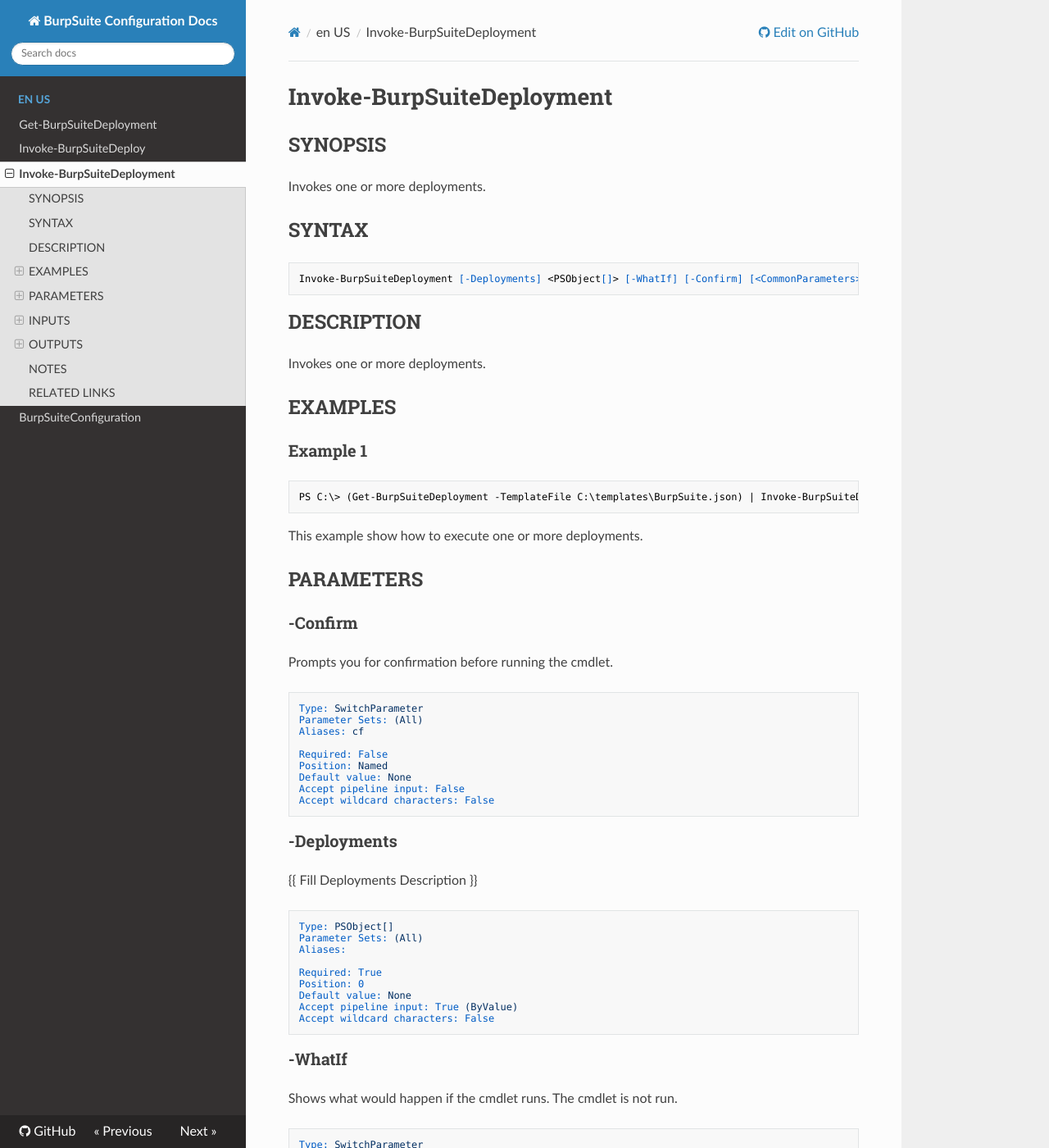
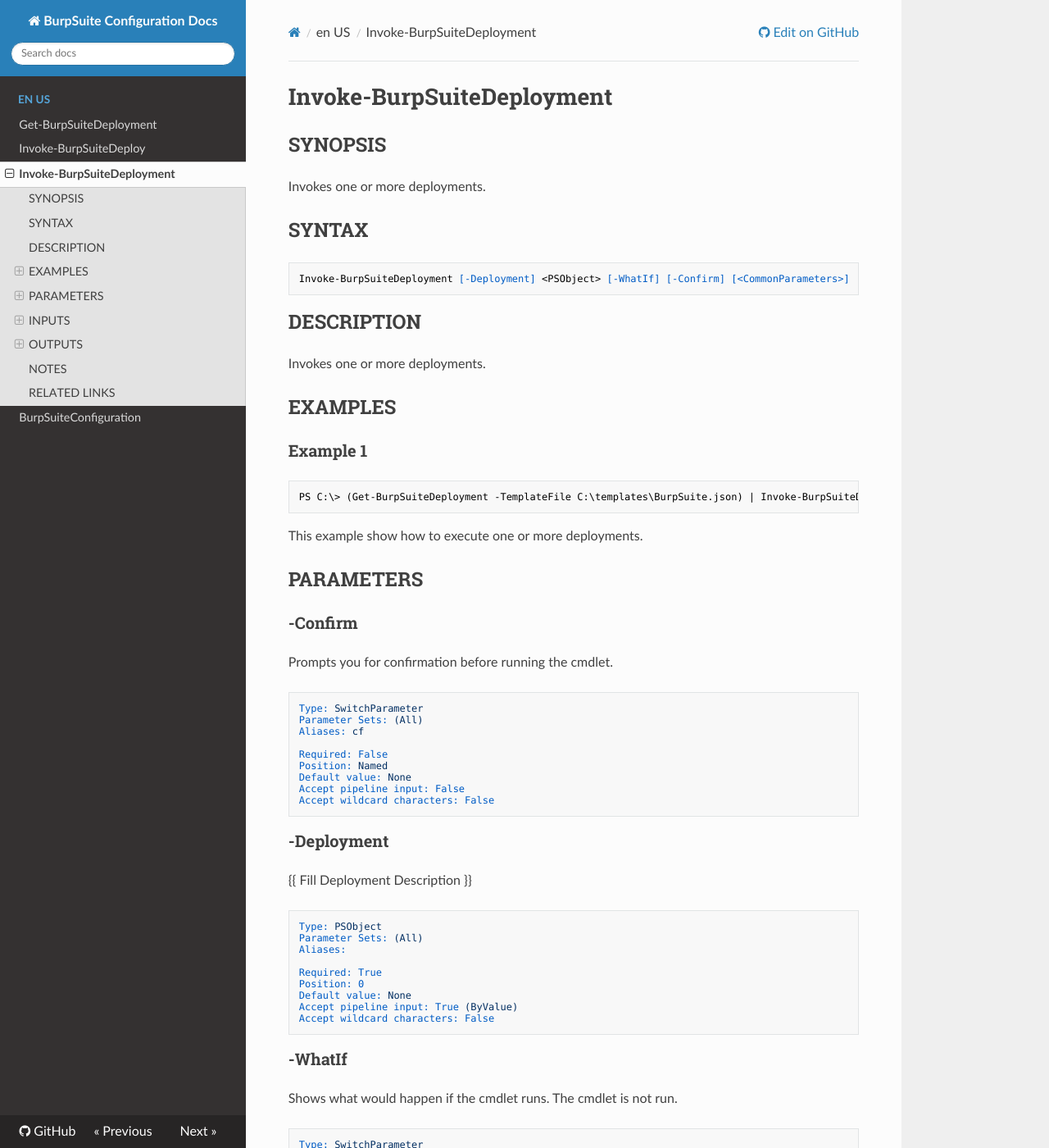
Before and after one commit to juniinacio/BurpSuiteDeploy, an MkDocs documentation site: the page built from docs/en-US/Invoke-BurpSuiteDeployment.md, in a window 1280 px wide and 1400 px high. Shown: the whole window at 82% size. Built offline with MkDocs 1.6.1, drawn with Linux system fonts in a browser that asks for light colours; nearby versions of some CDN libraries.

Commit message:
Added more tests, artifacts, minor changes

````diff
--- a/docs/en-US/Invoke-BurpSuiteDeployment.md
+++ b/docs/en-US/Invoke-BurpSuiteDeployment.md
@@ -13,7 +13,7 @@ Invokes one or more deployments.
 ## SYNTAX
 
 ```
-Invoke-BurpSuiteDeployment [-Deployments] <PSObject[]> [-WhatIf] [-Confirm] [<CommonParameters>]
+Invoke-BurpSuiteDeployment [-Deployment] <PSObject> [-WhatIf] [-Confirm] [<CommonParameters>]
 ```
 
 ## DESCRIPTION
@@ -45,11 +45,11 @@ Accept pipeline input: False
 Accept wildcard characters: False
 ```
 
-### -Deployments
-{{ Fill Deployments Description }}
+### -Deployment
+{{ Fill Deployment Description }}
 
 ```yaml
-Type: PSObject[]
+Type: PSObject
 Parameter Sets: (All)
 Aliases:
 
````
Also changed, not shown: 17 other files.
